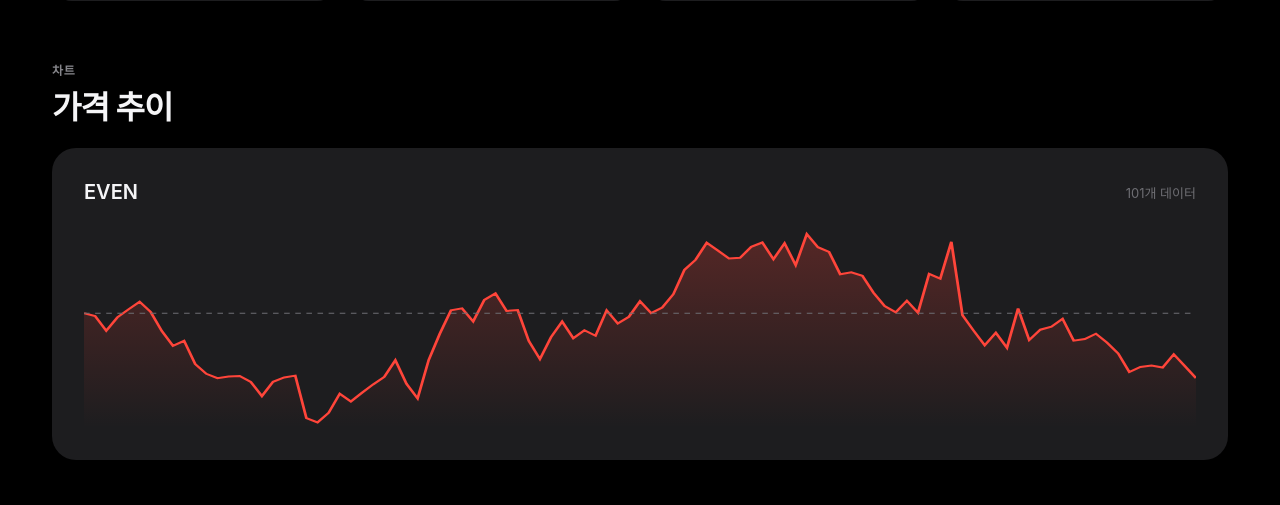
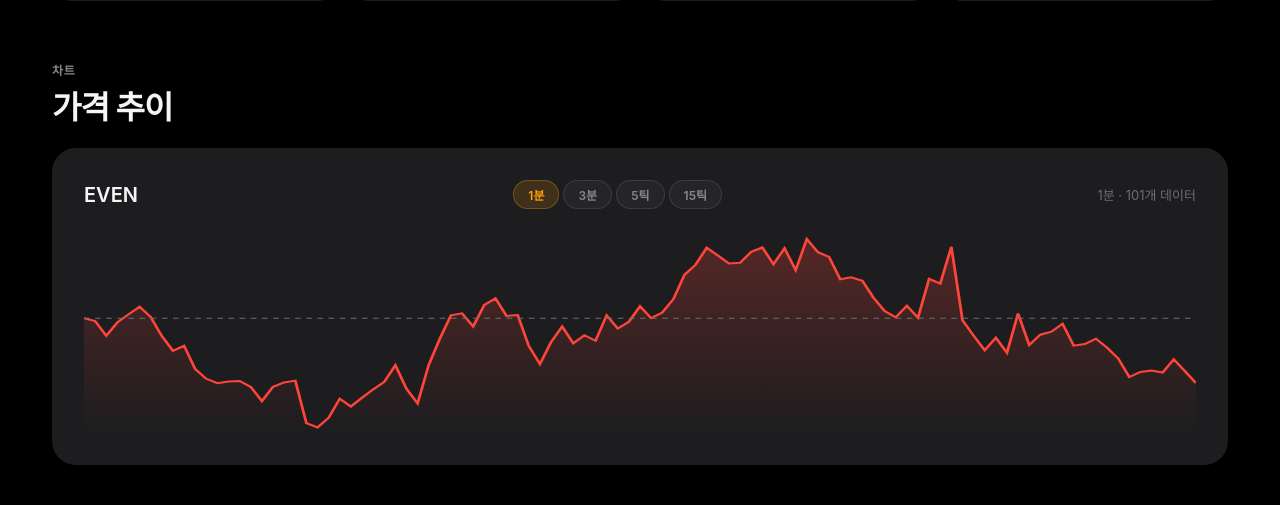
Before and after one commit to ChangHwan-AD/test, a Flask app: page /even in a window 1280 px wide. Shown: the part 992-1497 px from the top of the page. Run offline with Flask 3, Linux system fonts and the light colour scheme.

Commit message:
feat: 가격 추이 차트에 타임프레임 셀렉터 추가
1분, 3분, 5틱, 15틱 중 선택 가능한 버튼 그룹을 차트 헤더에 추가.
선택한 타임프레임에 따라 가격 데이터를 집계하여 차트를 렌더링.

https://claude.ai/code/session_018ehUTJMKvkE7Ph2kcFx2qf

```diff
--- a/templates/even.html
+++ b/templates/even.html
@@ -506,6 +506,36 @@
         .chart-count {
             font-size: 13px;
             color: #6e6e73;
+        }
+
+        .chart-tf-group {
+            display: flex;
+            align-items: center;
+            gap: 4px;
+        }
+
+        .chart-tf-btn {
+            padding: 5px 14px;
+            border-radius: 980px;
+            font-size: 12px;
+            font-weight: 600;
+            border: 1px solid rgba(255, 255, 255, 0.1);
+            background: rgba(255, 255, 255, 0.04);
+            color: #86868b;
+            cursor: pointer;
+            transition: all 0.2s;
+            font-family: inherit;
+        }
+
+        .chart-tf-btn:hover {
+            background: rgba(255, 255, 255, 0.08);
+            color: #f5f5f7;
+        }
+
+        .chart-tf-btn.active {
+            background: rgba(255, 159, 10, 0.15);
+            color: #ff9f0a;
+            border-color: rgba(255, 159, 10, 0.3);
         }
 
         .chart-area {
@@ -1544,6 +1574,12 @@
         <div class="chart-card">
             <div class="chart-header">
                 <span class="chart-title">EVEN</span>
+                <div class="chart-tf-group">
+                    <button class="chart-tf-btn active" onclick="setChartTimeframe(1, this)">1분</button>
+                    <button class="chart-tf-btn" onclick="setChartTimeframe(3, this)">3분</button>
+                    <button class="chart-tf-btn" onclick="setChartTimeframe(5, this)">5틱</button>
+                    <button class="chart-tf-btn" onclick="setChartTimeframe(15, this)">15틱</button>
+                </div>
                 <span class="chart-count" id="chart-count">데이터 대기 중...</span>
             </div>
             <div class="chart-area">
@@ -1854,6 +1890,27 @@
         ];
         let baseInterval = 60; // seconds per tick at current speed
 
+        // Chart Timeframe
+        let chartTimeframe = 1;
+
+        function setChartTimeframe(tf, btnEl) {
+            chartTimeframe = tf;
+            var btns = document.querySelectorAll('.chart-tf-btn');
+            btns.forEach(function(b) { b.classList.remove('active'); });
+            if (btnEl) btnEl.classList.add('active');
+            drawChart();
+        }
+
+        function getChartData() {
+            if (chartTimeframe <= 1) return priceHistory;
+            var result = [];
+            for (var i = 0; i < priceHistory.length; i += chartTimeframe) {
+                var end = Math.min(i + chartTimeframe, priceHistory.length);
+                result.push(priceHistory[end - 1]);
+            }
+            return result;
+        }
+
         // Quant Simulator State
         const INITIAL_CASH = 1000000;
         let simRunning = false;
@@ -2746,7 +2803,7 @@
 
         function drawChart() {
             const svg = document.getElementById('chart-svg');
-            const data = priceHistory;
+            const data = getChartData();
             const len = data.length;
 
             if (len < 2) {
@@ -2754,7 +2811,8 @@
                 return;
             }
 
-            document.getElementById('chart-count').textContent = len + '개 데이터';
+            var tfLabel = chartTimeframe <= 1 ? '1분' : chartTimeframe === 3 ? '3분' : chartTimeframe + '틱';
+            document.getElementById('chart-count').textContent = tfLabel + ' · ' + len + '개 데이터';
 
             const min = Math.min(...data) * 0.998;
             const max = Math.max(...data) * 1.002;
```
